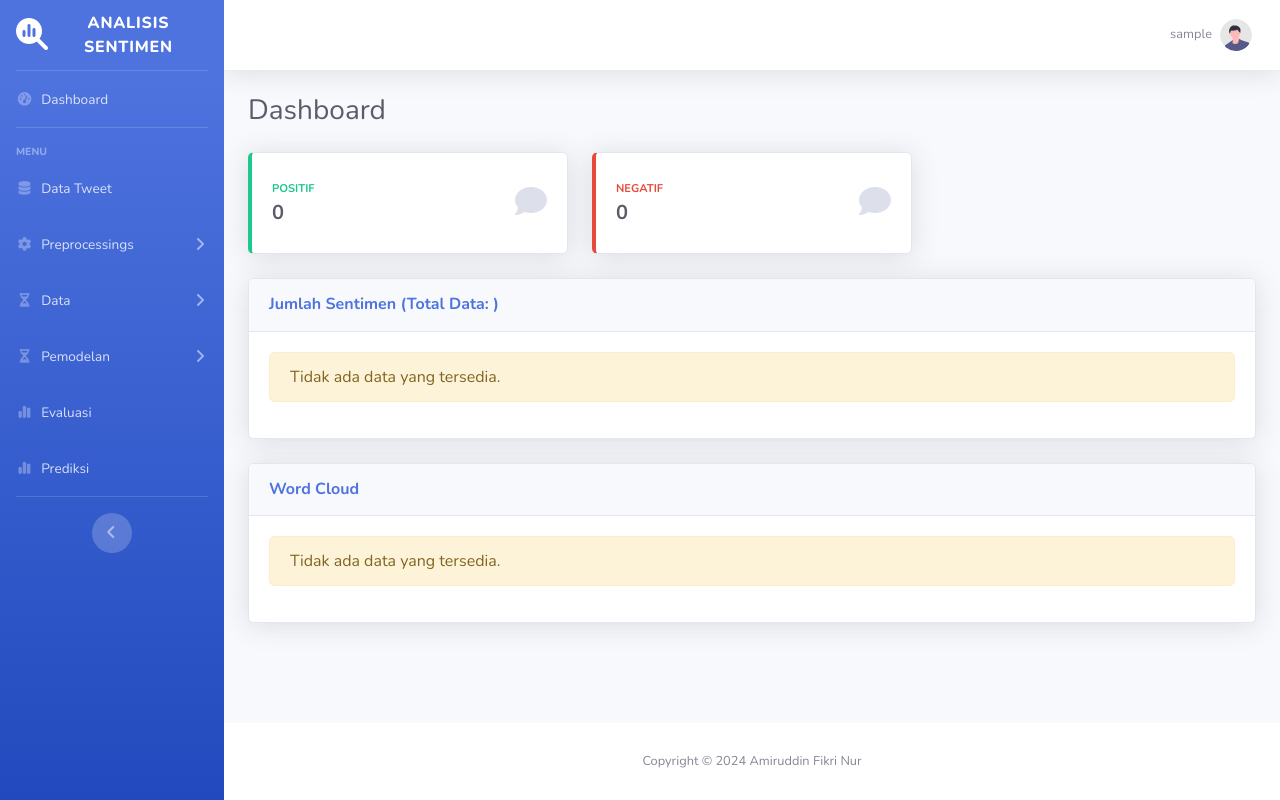
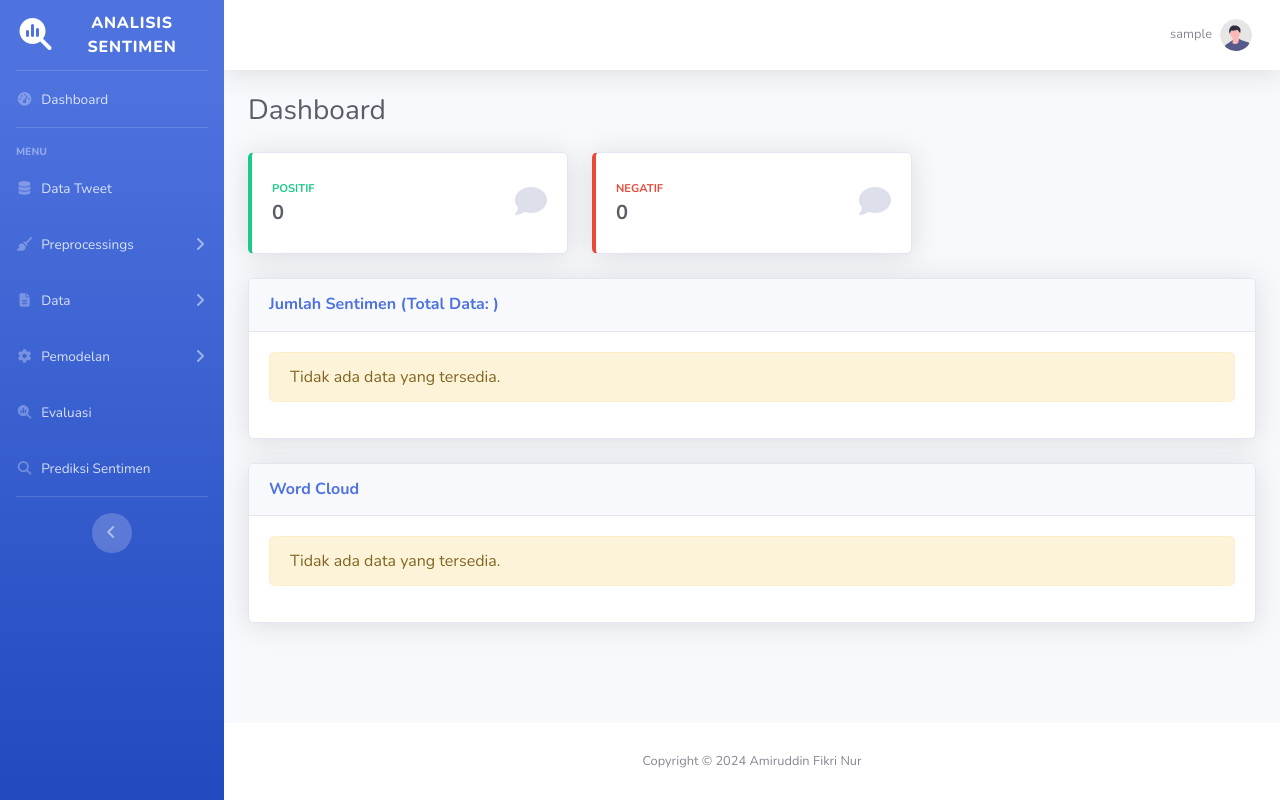
Before and after one commit to fikri-nur/django-sentiment-analysis, a Django app: page / in a window 1280 px wide. Run offline with Django 4.2, Linux system fonts and the light colour scheme; the visitor is signed in with stand-in values (Sample User, id 1); data that the repository does not hold is empty; some libraries are stand-ins or nearby versions.

Commit message:
revisi icon

```diff
--- a/sentiment_analysis_nb_svm/templates/snippets/sidebar.html
+++ b/sentiment_analysis_nb_svm/templates/snippets/sidebar.html
@@ -4,7 +4,7 @@
     <!-- Sidebar - Brand -->
     <a class="sidebar-brand d-flex align-items-center justify-content-center" href="{% url 'index' %}">
         <div class="sidebar-brand-icon">
-            <i class="fas fa-solid fa-magnifying-glass-chart"></i>
+            <i class="fas fa-fw fa-solid fa-magnifying-glass-chart"></i>
         </div>
         <div class="sidebar-brand-text mx-3">Analisis Sentimen</div>
     </a>
@@ -15,7 +15,7 @@
     <!-- Nav Item - Dashboard -->
     <li class="nav-item {% if request.resolver_match.url_name == 'home">
         <a class="nav-link" href="{% url 'index' %}">
-            <i class="fas fa-fw fa-tachometer-alt"></i>
+            <i class="fas fa-fw fa-solid fa-tachometer-alt"></i>
             <span>Dashboard</span></a>
     </li>
 
@@ -38,7 +38,7 @@
     <li class="nav-item">
         <a class="nav-link collapsed" href="#" data-toggle="collapse" data-target="#collapseTwo"
             aria-expanded="true" aria-controls="collapseTwo">
-            <i class="fas fa-fw fa-cog"></i>
+            <i class="fas fa-fw fa-solid fa-broom"></i>
             <span>Preprocessings</span>
         </a>
         <div id="collapseTwo" class="collapse" aria-labelledby="headingTwo" data-parent="#accordionSidebar">
@@ -57,7 +57,7 @@
     <li class="nav-item">
         <a class="nav-link collapsed" href="#" data-toggle="collapse" data-target="#collapseMenu"
             aria-expanded="true" aria-controls="collapseUtilities">
-            <i class="fas fa-fw fa-solid fa-hourglass-half"></i>
+            <i class="fas fa-fw fa-solid fa-file-lines"></i>
             <span>Data</span>
         </a>
         <div id="collapseMenu" class="collapse" aria-labelledby="headingUtilities" data-parent="#accordionSidebar">
@@ -75,13 +75,12 @@
     <li class="nav-item">
         <a class="nav-link collapsed" href="#" data-toggle="collapse" data-target="#collapseUtilities"
             aria-expanded="true" aria-controls="collapseUtilities">
-            <i class="fas fa-fw fa-solid fa-hourglass-half"></i>
+            <i class="fas fa-fw fa-cog"></i></i>
             <span>Pemodelan</span>
         </a>
         <div id="collapseUtilities" class="collapse" aria-labelledby="headingUtilities" data-parent="#accordionSidebar">
             <div class="bg-white py-2 collapse-inner rounded">
                 <h6 class="collapse-header">Menu:</h6>
-                <a class="collapse-item" href="{% url 'pemodelan:index_view' %}">Model</a>
                 <a class="collapse-item" href="{% url 'pemodelan:naive_bayes_view' %}">Naive Bayes</a>
                 <a class="collapse-item" href="{% url 'pemodelan:svm_view' %}">Support Vector Machine</a>
             </div>
@@ -90,14 +89,14 @@
     <!-- Nav Item -->
     <li class="nav-item">
         <a class="nav-link" href="{% url 'evaluasi:index_view' %}">
-            <i class="fas fa-fw fa-solid fa-chart-simple"></i>
+            <i class="fas fa-fw fa-solid fa-magnifying-glass-chart"></i>
             <span>Evaluasi</span></a>
     </li>
 
     <li class="nav-item">
         <a class="nav-link" href="{% url 'prediksi:index_view' %}">
-            <i class="fas fa-fw fa-solid fa-chart-simple"></i>
-            <span>Prediksi</span></a>
+            <i class="fas fa-fw fa-solid fa-magnifying-glass"></i>
+            <span>Prediksi Sentimen</span></a>
     </li>
 
     <!-- Divider -->
```
